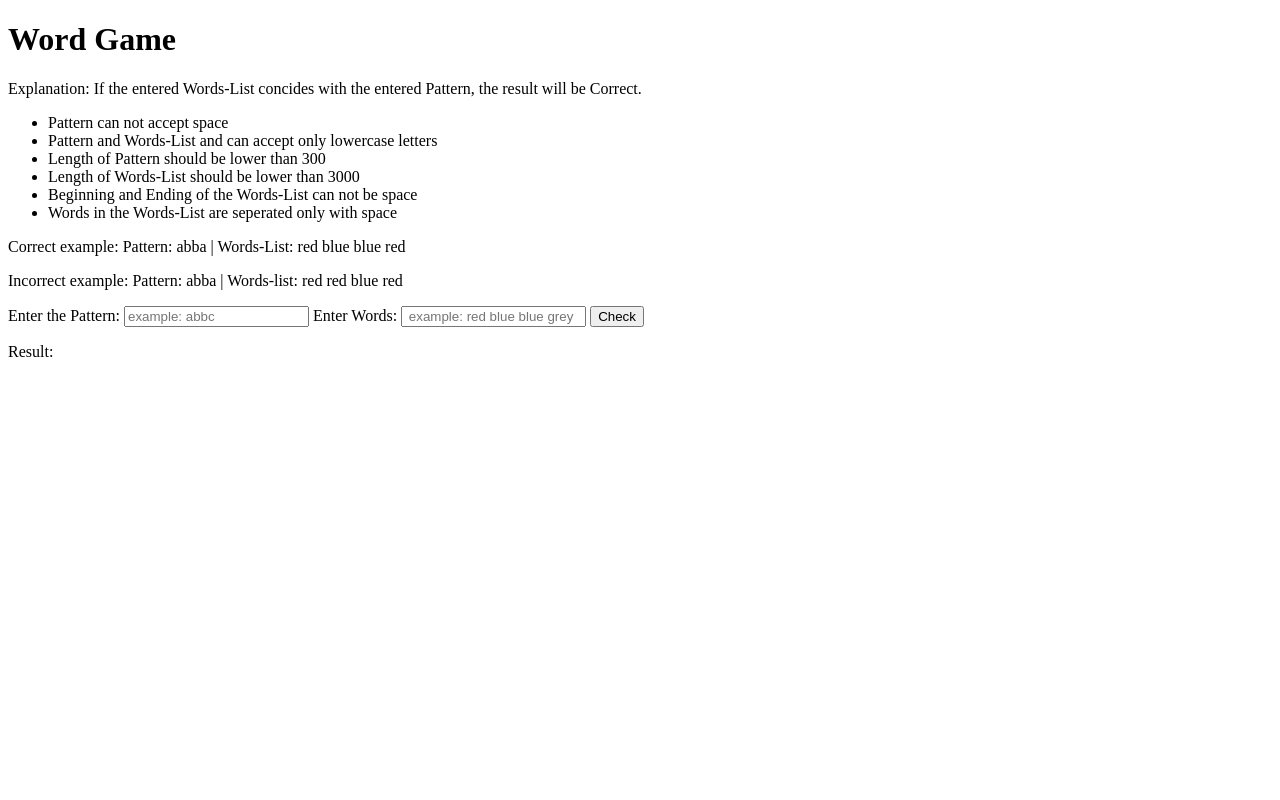
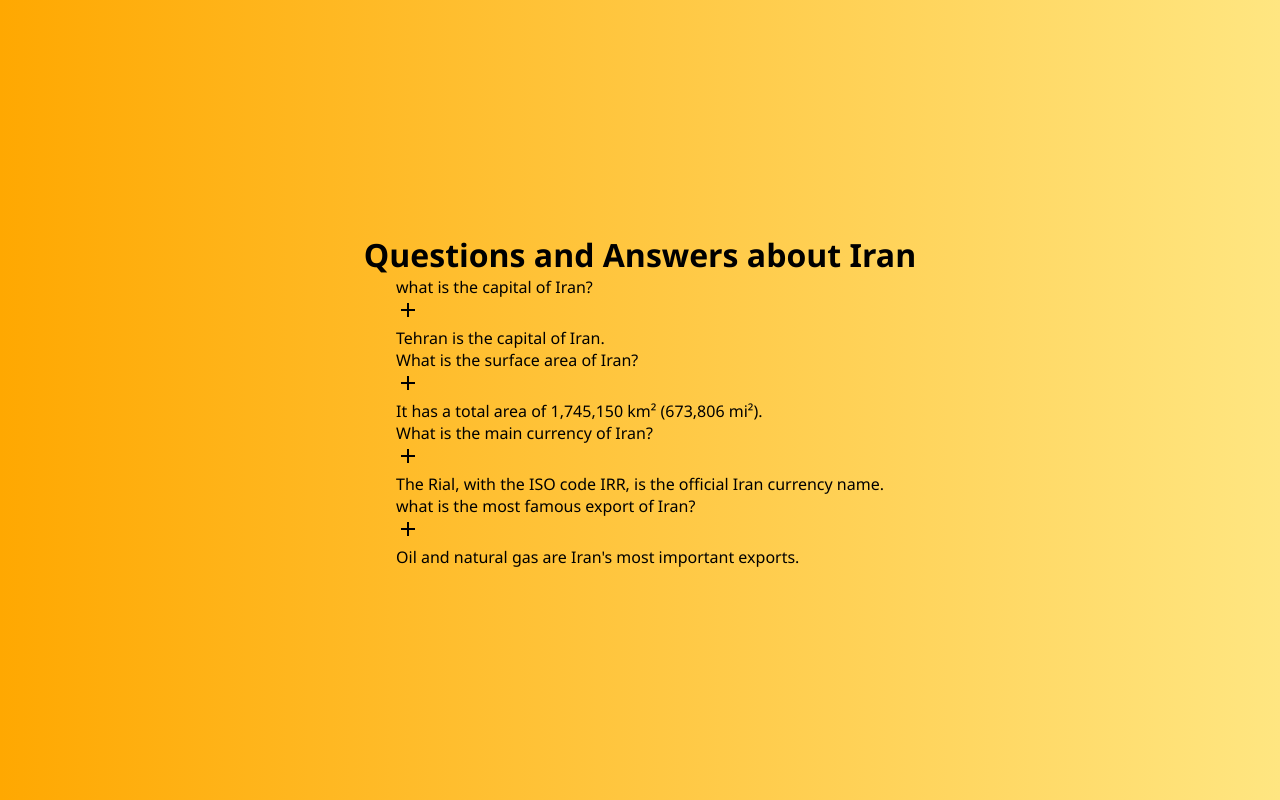
Before and after one commit to arimoa/question-answer-section, a plain HTML site: page index.html in a window 1280 px wide. Drawn offline with nearby package versions, Linux system fonts and the light colour scheme.

Commit message:
Update index.html

```diff
--- a/index.html
+++ b/index.html
@@ -1,55 +1,57 @@
 <!DOCTYPE html>
 <html lang="en">
   <head>
-    <link rel="stylesheet" href="style.css" />
+    <link
+      rel="stylesheet"
+      href="https://fonts.googleapis.com/css2?family=Material+Symbols+Outlined:opsz,wght,FILL,GRAD@24,400,0,0"
+    />
+    <link
+      rel="stylesheet"
+      href="https://fonts.googleapis.com/css2?family=Material+Symbols+Outlined:opsz,wght,FILL,GRAD@24,400,0,0"
+    />
+    <link rel="stylesheet" href="styles.css" />
     <meta charset="UTF-8" />
     <meta name="viewport" content="width=device-width, initial-scale=1.0" />
-    <title>Word Game</title>
+    <title>Q&A Section</title>
     <script src="main.js" defer></script>
   </head>
   <body>
-    <div class="guid container">
-      <h1 class="title">Word Game</h1>
-      <p class="explanation">
-        <span id="explanation-span">Explanation:</span> If the entered
-        <span>Words-List</span> concides with the entered <span>Pattern</span>,
-        the result will be Correct.
-      </p>
-      <ul>
-        <li><span>Pattern</span> can not accept space</li>
-        <li>
-          <span>Pattern</span> and <span>Words-List</span> and can accept only
-          lowercase letters
-        </li>
-        <li>Length of <span>Pattern</span> should be lower than 300</li>
-        <li>Length of <span>Words-List</span> should be lower than 3000</li>
-        <li>
-          Beginning and Ending of the <span>Words-List</span> can not be space
-        </li>
-        <li>
-          Words in the <span>Words-List</span> are seperated only with space
-        </li>
-      </ul>
-      <p class="correct-example example">
-        <span>Correct example:</span> Pattern: abba | Words-List: red blue blue
-        red
-      </p>
-      <p class="incorrect-example example">
-        <span>Incorrect example:</span> Pattern: abba | Words-list: red red blue
-        red
-      </p>
-    </div>
-    <div class="input-section container">
-      <label for="pattern">Enter the Pattern:</label>
-      <input type="text" id="pattern" placeholder="example: abbc" />
-      <label for="words">Enter Words:</label>
-      <input
-        type="text"
-        id="words"
-        placeholder=" example: red blue blue grey"
-      />
-      <button type="button" class="btn" id="btn">Check</button>
-      <p id="result">Result:</p>
-    </div>
+    <h1 class="title">Questions and Answers about Iran</h1>
+    <main>
+      <div class="box">
+        <div class="question">
+          <p>what is the capital of Iran?</p>
+          <span class="material-symbols-outlined"> add </span>
+        </div>
+        <p class="answer hidden">Tehran is the capital of Iran.</p>
+      </div>
+      <div class="box">
+        <div class="question">
+          <p>What is the surface area of Iran?</p>
+          <span class="material-symbols-outlined"> add </span>
+        </div>
+        <p class="answer hidden">
+          It has a total area of 1,745,150 km² (673,806 mi²).
+        </p>
+      </div>
+      <div class="box">
+        <div class="question">
+          <p>What is the main currency of Iran?</p>
+          <span class="material-symbols-outlined"> add </span>
+        </div>
+        <p class="answer hidden">
+          The Rial, with the ISO code IRR, is the official Iran currency name.
+        </p>
+      </div>
+      <div class="box">
+        <div class="question">
+          <p>what is the most famous export of Iran?</p>
+          <span class="material-symbols-outlined"> add </span>
+        </div>
+        <p class="answer hidden">
+          Oil and natural gas are Iran's most important exports.
+        </p>
+      </div>
+    </main>
   </body>
 </html>
```
